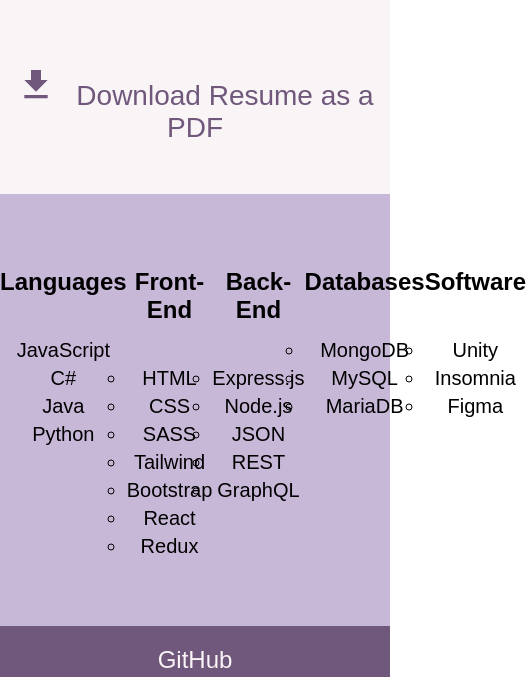
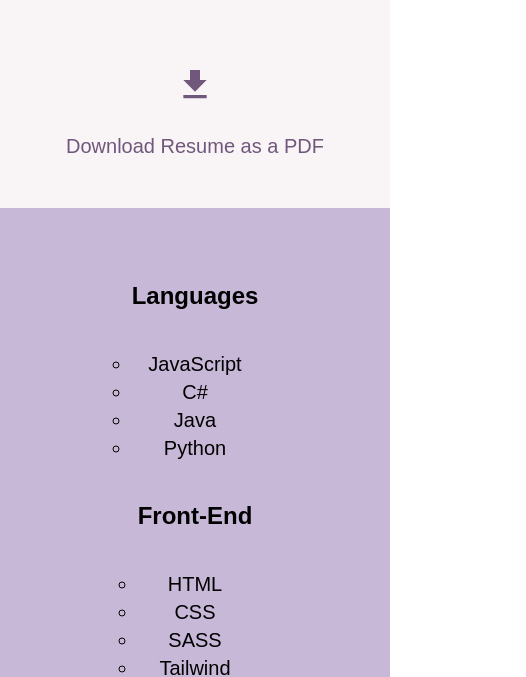
Before and after one commit to Fikcup/react-portfolio, a React (Create React App) app: page /resume in a window 390 px wide. Shown: the part 578-1255 px from the top of the page, 526 px wide, since content can reach past the window. Built offline with nearby package versions, Linux system fonts and the light colour scheme; a web font is replaced by a local one.

Commit message:
style : added resume mobile responsiveness

```diff
--- a/src/components/Resume/style.scss
+++ b/src/components/Resume/style.scss
@@ -45,3 +45,24 @@
         text-decoration: underline;
     }
 }
+
+@media screen and (max-width: 992px) {
+    #languagesContainer {
+        flex-direction: column;
+        justify-content: center;
+        flex-wrap: wrap;
+        align-items: center;
+    }
+}
+
+@media screen and (max-width: 500px) {
+    #downloadIcon {
+        display: block;
+        padding-bottom: 25px;
+        padding-right: 0;
+    }
+
+    .downloadResume {
+        font-size: 1.25rem;
+    }
+}
```
